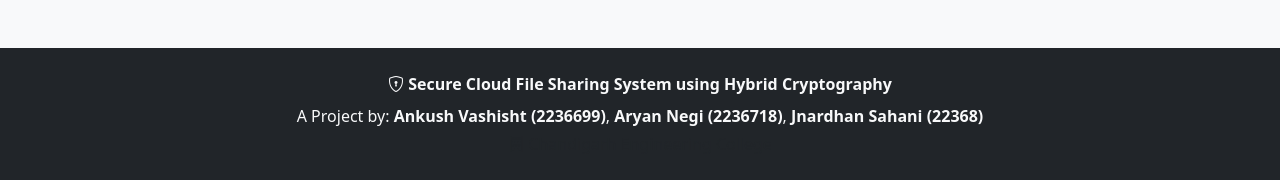
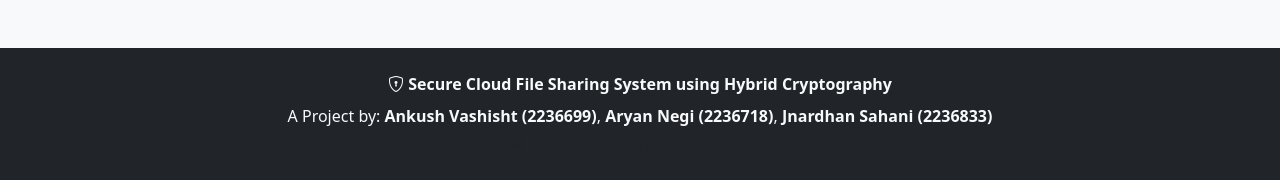
Before and after one commit to Ankush1303/Secure-cloud-file-sharing, a Flask app: page /auth/profile in a window 1280 px wide. Shown: the part 620-800 px from the top of the page. Run offline with Flask 3, Linux system fonts and the light colour scheme; the visitor is signed in with stand-in values (Sample User, id 1); data that the repository does not hold is empty.

Commit message:
Spelling Fix

```diff
--- a/app/templates/base.html
+++ b/app/templates/base.html
@@ -122,7 +122,7 @@
           A Project by:
           <strong>Ankush Vashisht (2236699)</strong>,
           <strong>Aryan Negi (2236718)</strong>,
-          <strong>Jnardhan Sahani (22368)</strong>
+          <strong>Jnardhan Sahani (2236833)</strong>
         </p>
         <p class="mb-0 text-muted">
           <i class="bi bi-building"></i> Chandigarh Engineering College
```
